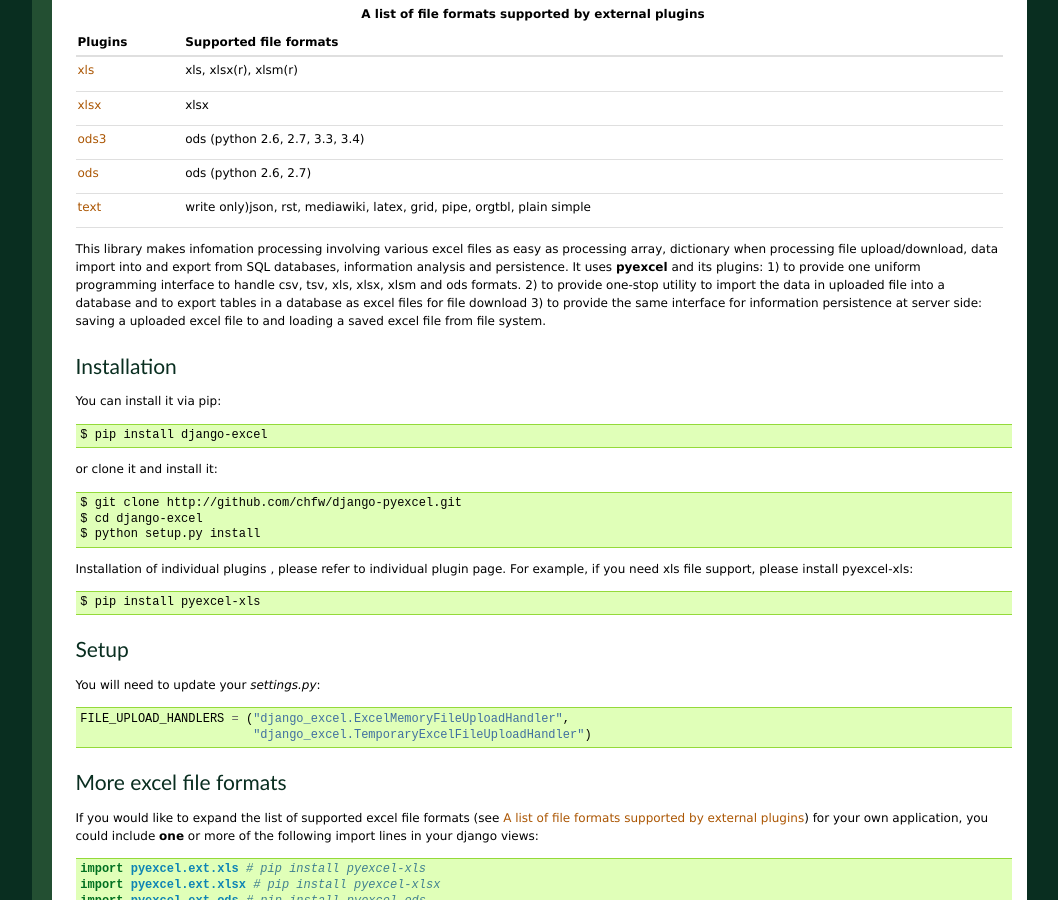
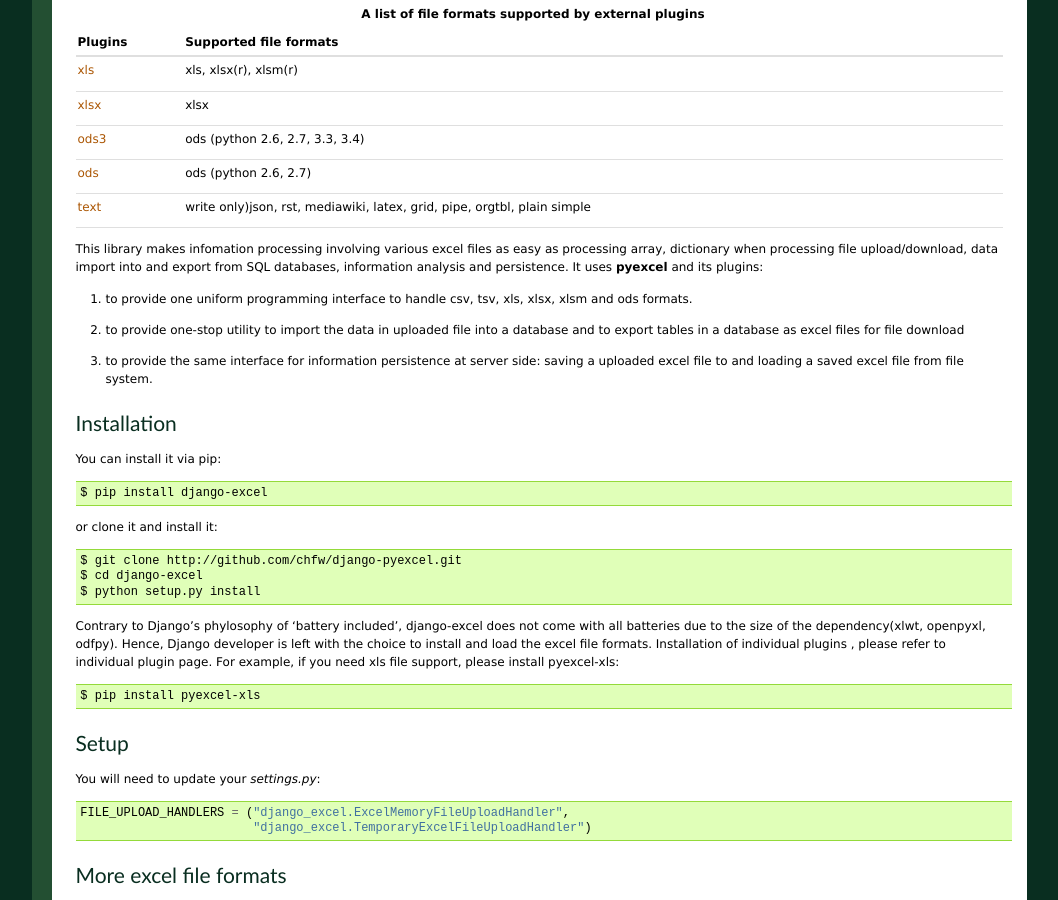
Before and after one commit to pyexcel-webwares/django-excel, a Sphinx documentation site: the page built from doc/source/index.rst, in a window 1280 px wide and 900 px high, scrolled down 754 px. Shown: the whole window, without its empty margins (111-1169 px from the left). Built offline with Sphinx 7.4.7, drawn with Linux system fonts in a browser that asks for light colours.

Commit message:
documentation update

```diff
--- a/doc/source/index.rst
+++ b/doc/source/index.rst
@@ -13,7 +13,11 @@
 :Version: |version|
 :Generated: |today|
 
-**django-excel** is based on `pyexcel <https://github.com/chfw/pyexcel>`_ and makes it easy to consume/produce information stored in excel files over HTTP protocol as well as on file system. This library can turn the excel data into a list of lists, a list of records(dictionaries), dictionaries of lists. And vice versa. Hence it lets you focus on data in Django web development, instead of file formats.
+**django-excel** is based on `pyexcel <https://github.com/chfw/pyexcel>`_ and makes
+it easy to consume/produce information stored in excel files over HTTP protocol as
+well as on file system. This library can turn the excel data into a list of lists,
+a list of records(dictionaries), dictionaries of lists. And vice versa. Hence it
+lets you focus on data in Django web development, instead of file formats.
 
 The highlighted features are:
 
@@ -21,7 +25,8 @@
 #. turn uploaded excel file directly into Python data struture
 #. pass Python data structures as an excel file download
 #. provide data persistence as an excel file in server side
-#. supports csv, tsv, csvz, tsvz by default and other formats are supported via the following plugins:
+#. supports csv, tsv, csvz, tsvz by default and other formats are supported via the
+   following plugins:
 
 .. _file-format-list:
 
@@ -44,7 +49,14 @@
 .. _ods3: https://github.com/chfw/pyexcel-ods3
 .. _text: https://github.com/chfw/pyexcel-text
 
-This library makes infomation processing involving various excel files as easy as processing array, dictionary when processing file upload/download, data import into and export from SQL databases, information analysis and persistence. It uses **pyexcel** and its plugins: 1) to provide one uniform programming interface to handle csv, tsv, xls, xlsx, xlsm and ods formats. 2) to provide one-stop utility to import the data in uploaded file into a database and to export tables in a database as excel files for file download 3) to provide the same interface for information persistence at server side: saving a uploaded excel file to and loading a saved excel file from file system.
+This library makes infomation processing involving various excel files as easy as
+processing array, dictionary when processing file upload/download, data import into
+and export from SQL databases, information analysis and persistence. It uses
+**pyexcel** and its plugins:
+
+#. to provide one uniform programming interface to handle csv, tsv, xls, xlsx, xlsm and ods formats.
+#. to provide one-stop utility to import the data in uploaded file into a database and to export tables in a database as excel files for file download
+#. to provide the same interface for information persistence at server side: saving a uploaded excel file to and loading a saved excel file from file system.
 
 
 Installation
@@ -60,7 +72,11 @@
     $ cd django-excel
     $ python setup.py install
 
-Installation of individual plugins , please refer to individual plugin page. For example, if you need xls file support, please install pyexcel-xls::
+Contrary to Django's phylosophy of 'battery included', django-excel does not
+come with all batteries due to the size of the dependency(xlwt, openpyxl, odfpy). Hence,
+Django developer is left with the choice to install and load the excel file formats.
+Installation of individual plugins , please refer to individual
+plugin page. For example, if you need xls file support, please install pyexcel-xls::
 
     $ pip install pyexcel-xls
 
@@ -319,6 +335,7 @@
     import pyexcel.ext.xlsx
     import pyexcel.ext.ods
 
+
 API Reference
 ---------------
 
```
Also changed, not shown: README.rst (+13 -2 lines).
